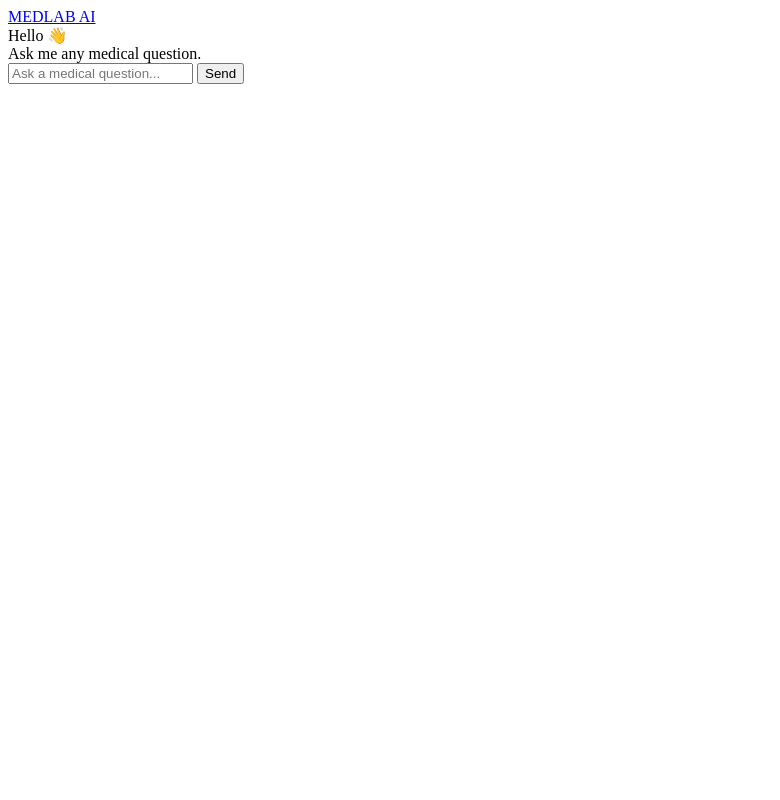
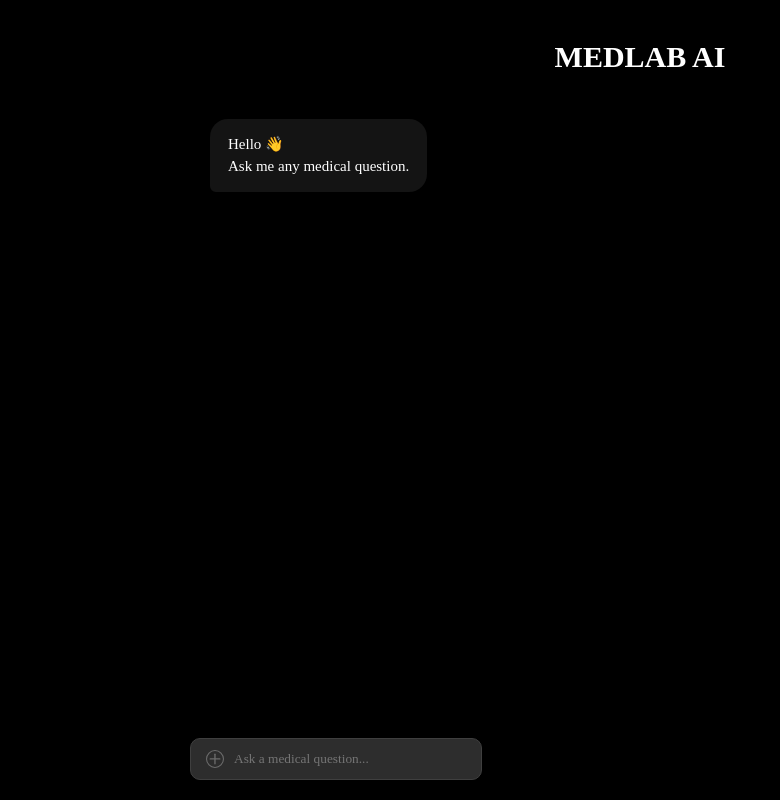
Before and after one commit to Aadarsh-1000/Medlab-1000, a website: page public/index.html in a window 1280 px wide. Shown: the whole page, without its empty margins (0-780 px from the left). Drawn offline with Linux system fonts and the light colour scheme.

Commit message:
chnaged ui

```diff
--- /dev/null
+++ b/public/ai.css
@@ -0,0 +1,164 @@
+body{
+  font-family: "Recoleta DEMO";
+  background-color: rgb(0, 0, 0);
+  font-size: 20px;
+   width: min(900px, 92%);
+  margin: 40px auto;
+  overflow-x: scroll;
+}
+h1{
+  color: white;
+  text-align: center;
+}
+  /* From Uiverse.io by vinodjangid07 */
+.messageBox {
+  width: fit-content;
+  position: fixed;
+  height: 40px;
+    font-family: "Recoleta DEMO";
+   bottom: 20px;
+  display: flex;
+  align-items: center;
+  justify-self: center;
+  align-items: center;
+  justify-content: center;
+  background-color: #2d2d2d;
+  padding: 0 15px;
+  border-radius: 10px;
+  border: 1px solid rgb(63, 63, 63);
+}
+.messageBox:focus-within {
+  border: 1px solid rgb(110, 110, 110);
+}
+.fileUploadWrapper {
+  width: fit-content;
+  height: 100%;
+  display: flex;
+  align-items: center;
+  justify-content: center;
+   font-family: "Recoleta DEMO";
+}
+
+#file {
+  display: none;
+}
+.fileUploadWrapper label {
+  cursor: pointer;
+  width: fit-content;
+  height: fit-content;
+  display: flex;
+  align-items: center;
+  justify-content: center;
+  position: relative;
+}
+.fileUploadWrapper label svg {
+  height: 18px;
+}
+.fileUploadWrapper label svg path {
+  transition: all 0.3s;
+}
+.fileUploadWrapper label svg circle {
+  transition: all 0.3s;
+}
+.fileUploadWrapper label:hover svg path {
+  stroke: #fff;
+}
+.fileUploadWrapper label:hover svg circle {
+  stroke: #fff;
+  fill: #3c3c3c;
+}
+.fileUploadWrapper label:hover .tooltip {
+  display: block;
+  opacity: 1;
+}
+.tooltip {
+  position: absolute;
+  top: -40px;
+  display: none;
+  opacity: 0;
+  color: white;
+  font-size: 10px;
+  text-wrap: nowrap;
+  background-color: #000;
+  padding: 6px 10px;
+  border: 1px solid #3c3c3c;
+  border-radius: 5px;
+  box-shadow: 0px 5px 10px rgba(0, 0, 0, 0.596);
+  transition: all 0.3s;
+}
+#messageInput {
+  width: 200px;
+  height: 100%;
+  background-color: transparent;
+  outline: none;
+    font-family: "Recoleta DEMO";
+  border: none;
+  padding-left: 10px;
+  color: white;
+}
+#messageInput:focus ~ #sendButton svg path,
+#messageInput:valid ~ #sendButton svg path {
+  fill: #3c3c3c;
+  stroke: white;
+}
+
+#sendButton {
+  width: fit-content;
+  height: 100%;
+  background-color: transparent;
+  outline: none;
+  border: none;
+  display: flex;
+  align-items: center;
+  justify-content: center;
+  cursor: pointer;
+  transition: all 0.3s;
+}
+#sendButton svg {
+  height: 18px;
+  transition: all 0.3s;
+}
+#sendButton svg path {
+  transition: all 0.3s;
+}
+#sendButton:hover svg path {
+  fill: #3c3c3c;
+  stroke: white;
+}
+
+/* Chat Box */
+#chat-box {
+  display: flex;
+  flex-direction: column;
+  gap: 14px;
+  padding: 20px;
+  overflow-y: auto;
+}
+
+/* Base Message */
+.message {
+  max-width: 75%;
+  padding: 14px 18px;
+  border-radius: 18px;
+  font-size: 15px;
+  line-height: 1.5;
+  word-wrap: break-word;
+}
+
+/* USER MESSAGE -> RIGHT */
+.message.user {
+  align-self: flex-end;
+  background: #bebdc9;
+  color: rgb(31, 31, 31);
+  border-bottom-right-radius: 6px;
+}
+
+/* AI MESSAGE -> LEFT */
+.message.bot {
+  align-self: flex-start;
+  max-width: 75%;
+  background: rgba(255,255,255,0.08);
+  backdrop-filter: blur(12px);
+  color: white;
+  border-bottom-left-radius: 6px;
+}
--- a/public/index.html
+++ b/public/index.html
@@ -2,24 +2,23 @@
 <html lang="en">
 <head>
   <meta charset="UTF-8" />
-  <meta name="viewport" content="width=device-width, initial-scale=1.0" />
+  <meta name="viewport" content="width=device-width, initial-scale=1.0"/>
 
   <title>MEDLAB AI</title>
-
-  <link rel="stylesheet" href="ai.css" />
 
   <link
     href="https://fonts.googleapis.com/css2?family=Poppins:wght@300;400;500;600;700&display=swap"
     rel="stylesheet"
   />
 
+  <link rel="stylesheet" href="ai.css" />
 </head>
 
 <body>
 
   <header class="page-header">
     <nav class="ai-nav">
-    <a href="#">MEDLAB AI</a>
+      <h1>MEDLAB AI</h1>
     </nav>
   </header>
 
@@ -27,26 +26,89 @@
 
     <div class="chat-container">
 
+      <!-- CHAT -->
+
       <div id="chat-box">
 
         <div class="message bot">
-        Hello 👋<br>
+          Hello 👋 <br>
           Ask me any medical question.
         </div>
 
       </div>
 
-    <div class="input-box">
+      <!-- INPUT -->
+
+      <div class="messageBox">
+
+        <!-- FILE BUTTON -->
+
+        <div class="fileUploadWrapper">
+
+          <label for="file">
+
+            <svg viewBox="0 0 337 337" fill="none">
+
+              <circle
+                cx="168.5"
+                cy="168.5"
+                r="158.5"
+                stroke="#6c6c6c"
+                stroke-width="20"
+              />
+
+              <path
+                d="M167.759 79V259"
+                stroke="#6c6c6c"
+                stroke-width="25"
+                stroke-linecap="round"
+              />
+
+              <path
+                d="M79 167.138H259"
+                stroke="#6c6c6c"
+                stroke-width="25"
+                stroke-linecap="round"
+              />
+
+            </svg>
+
+            <span class="tooltip">
+              Attach file
+            </span>
+
+          </label>
+
+          <input type="file" id="file" />
+
+        </div>
+
+        <!-- INPUT -->
 
         <input
-        id="user-input"
+          required
+          placeholder="Ask a medical question..."
           type="text"
-        placeholder="Ask a medical question..."
+          id="messageInput"
           autocomplete="off"
         />
 
-      <button id="send-btn">
-        Send
+        <!-- SEND BUTTON -->
+
+        <button id="sendButton">
+
+          <svg
+            viewBox="0 0 664 663"
+            fill="none"
+          >
+
+            <path
+              d="M646.999 331.5L314.999 663L266.669 614.67L516.839 364.5H17V298.5H516.839L266.669 48.33L314.999 0L646.999 331.5Z"
+              fill="none"
+            />
+
+          </svg>
+
         </button>
 
       </div>
@@ -57,9 +119,9 @@
 
   <script>
 
-const input = document.getElementById("user-input");
+    const input = document.getElementById("messageInput");
     const chatBox = document.getElementById("chat-box");
-const sendButton = document.getElementById("send-btn");
+    const sendButton = document.getElementById("sendButton");
 
     function scrollToBottom() {
       chatBox.scrollTop = chatBox.scrollHeight;
@@ -91,19 +153,14 @@ async function sendMessage() {
       input.disabled = true;
       sendButton.disabled = true;
 
-  // Loading Message
+      // LOADING MESSAGE
+
       const loadingDiv = document.createElement("div");
 
-  loadingDiv.className = "message bot loading-message";
+      loadingDiv.className = "message bot";
 
       loadingDiv.innerHTML = `
-    <span class="loading-text">Thinking</span>
-
-    <div class="loading">
-      <span></span>
-      <span></span>
-      <span></span>
-    </div>
+        Thinking...
       `;
 
       chatBox.appendChild(loadingDiv);
@@ -173,10 +230,12 @@ async function sendMessage() {
       }
     }
 
-// Button Click
+    // BUTTON CLICK
+
     sendButton.addEventListener("click", sendMessage);
 
-// Enter Key Support
+    // ENTER KEY
+
     input.addEventListener("keydown", (e) => {
 
       if (e.key === "Enter") {
@@ -188,5 +247,4 @@ input.addEventListener("keydown", (e) => {
   </script>
 
 </body>
-
 </html>
```
Lines whose indentation alone changed are shown as unchanged.
